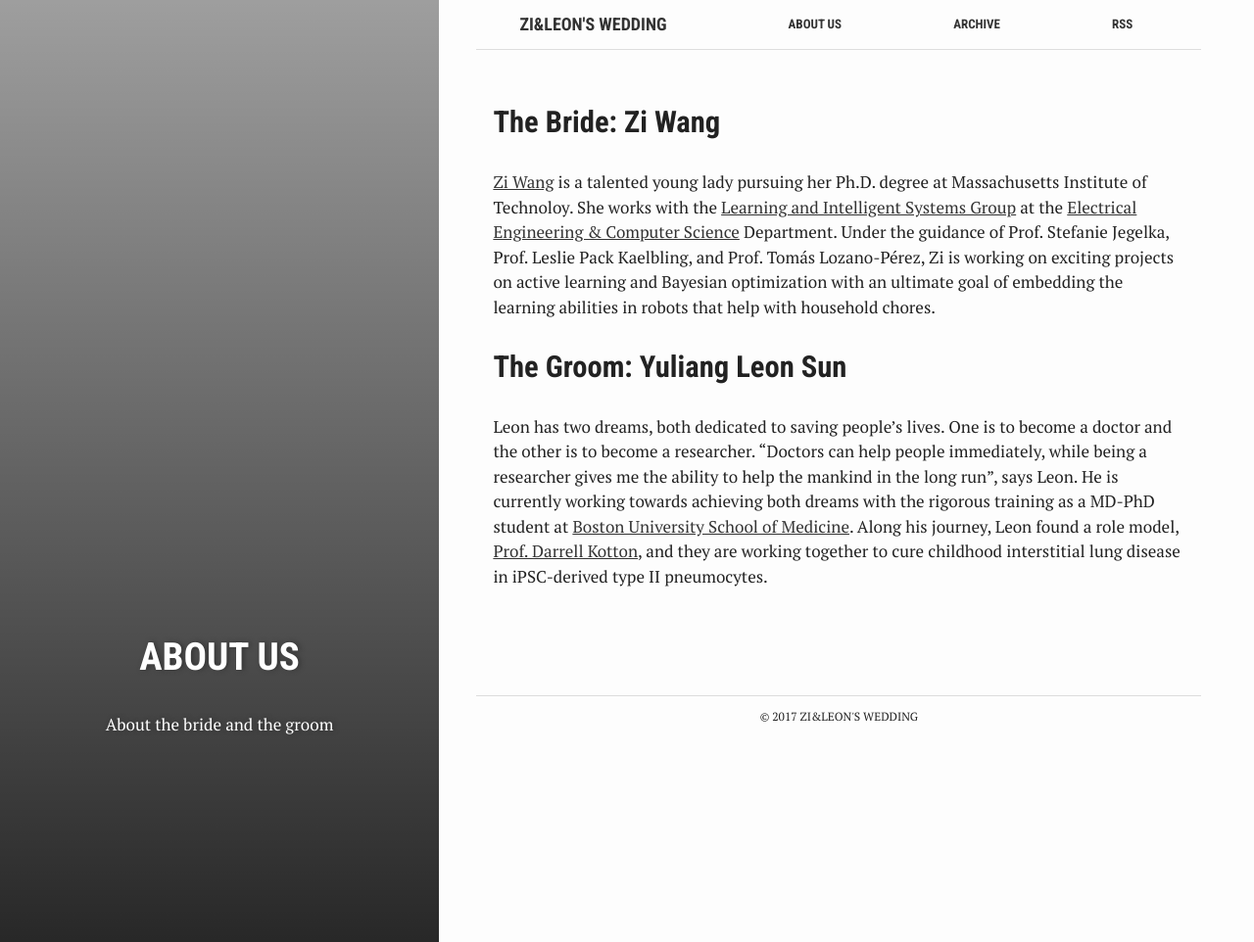
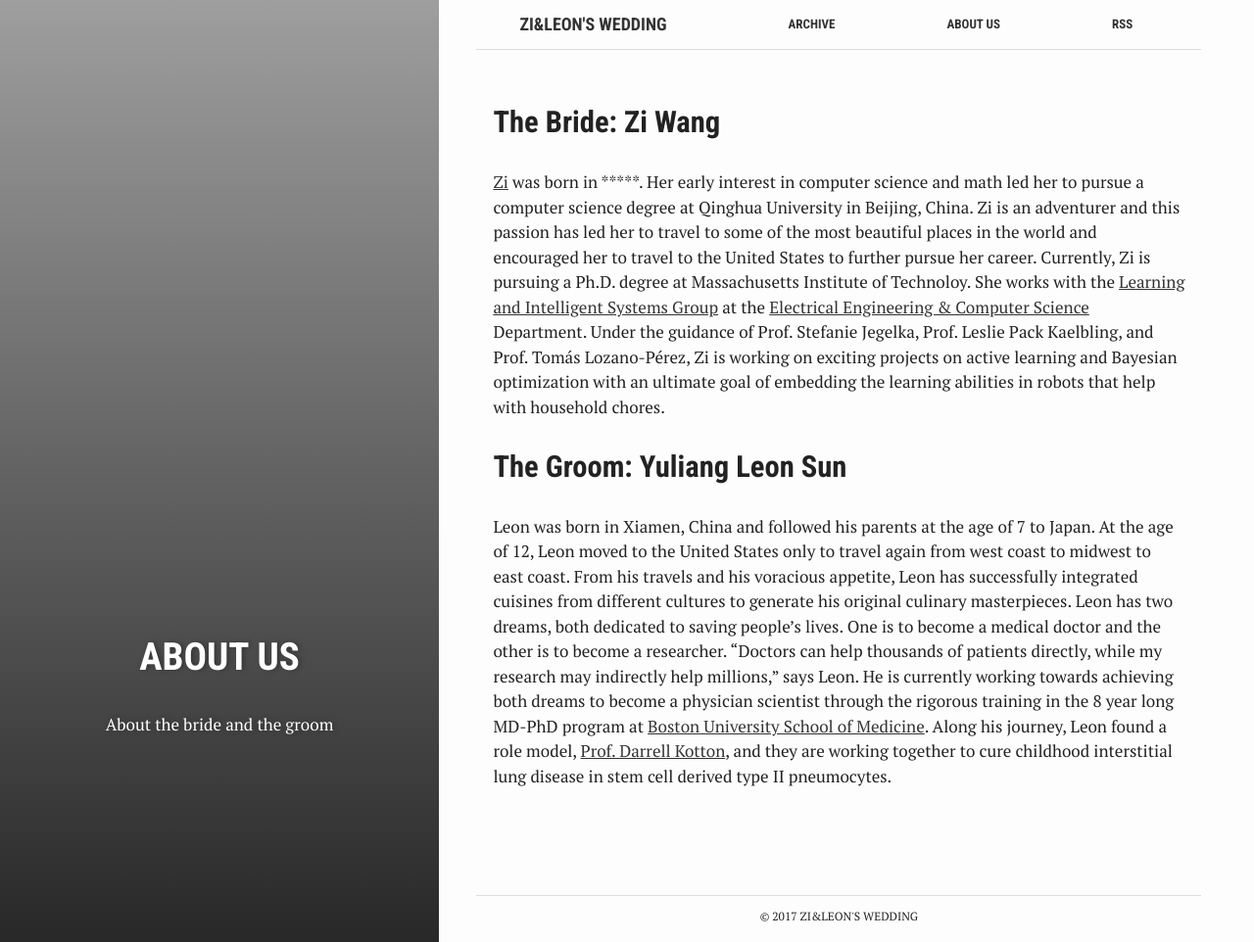
Before and after one commit to zwyls/zwyls.github.io, a Jekyll site: the page built from about.md, in a window 1280 px wide and 962 px high. Shown: the whole window at 98% size. Built offline with Jekyll 4.4.1, drawn with Linux system fonts in a browser that asks for light colours; our own code applies the rules of GitHub Pages for plain Markdown files.

Commit message:
new paragraphs

```diff
--- a/about.md
+++ b/about.md
@@ -10,8 +10,9 @@
 
 ## The Bride: Zi Wang
 
-[Zi Wang](http://zi-wang.com/) is a talented young lady pursuing her Ph.D. degree at Massachusetts Institute of Technoloy. She works with the [Learning and Intelligent Systems Group](http://lis.csail.mit.edu/new/) at the [Electrical Engineering & Computer Science](http://www.eecs.mit.edu/) Department. Under the guidance of Prof. Stefanie Jegelka, Prof. Leslie Pack Kaelbling, and Prof. Tomás Lozano-Pérez, Zi is working on exciting projects on active learning and Bayesian optimization with an ultimate goal of embedding the learning abilities in robots that help with household chores.
+
+[Zi](http://zi-wang.com/) was born in *****. Her early interest in computer science and math led her to pursue a computer science degree at Qinghua University in Beijing, China. Zi is an adventurer and this passion has led her to travel to some of the most beautiful places in the world and encouraged her to travel to the United States to further pursue her career. Currently, Zi is pursuing a Ph.D. degree at Massachusetts Institute of Technoloy. She works with the [Learning and Intelligent Systems Group](http://lis.csail.mit.edu/new/) at the [Electrical Engineering & Computer Science](http://www.eecs.mit.edu/) Department. Under the guidance of Prof. Stefanie Jegelka, Prof. Leslie Pack Kaelbling, and Prof. Tomás Lozano-Pérez, Zi is working on exciting projects on active learning and Bayesian optimization with an ultimate goal of embedding the learning abilities in robots that help with household chores.
 
 ## The Groom: Yuliang Leon Sun
 
-Leon has two dreams, both dedicated to saving people's lives. One is to become a doctor and the other is to become a researcher. "Doctors can help people immediately, while being a researcher gives me the ability to help the mankind in the long run", says Leon. He is currently working towards achieving both dreams with the rigorous training as a MD-PhD student at [Boston University School of Medicine](http://www.bumc.bu.edu/). Along his journey, Leon found a role model, [Prof. Darrell Kotton](http://www.bumc.bu.edu/pulmonary/people/faculty/darrellkotton/), and they are working together to cure childhood interstitial lung disease in iPSC-derived type II pneumocytes.
+Leon was born in Xiamen, China and followed his parents at the age of 7 to Japan. At the age of 12, Leon moved to the United States only to travel again from west coast to midwest to east coast. From his travels and his voracious appetite, Leon has successfully integrated cuisines from different cultures to generate his original culinary masterpieces. Leon has two dreams, both dedicated to saving people's lives. One is to become a medical doctor and the other is to become a researcher. "Doctors can help thousands of patients directly, while my research may indirectly help millions," says Leon. He is currently working towards achieving both dreams to become a physician scientist through the rigorous training in the 8 year long MD-PhD program at [Boston University School of Medicine](http://www.bumc.bu.edu/). Along his journey, Leon found a role model, [Prof. Darrell Kotton](http://www.bumc.bu.edu/pulmonary/people/faculty/darrellkotton/), and they are working together to cure childhood interstitial lung disease in stem cell derived type II pneumocytes.
```
